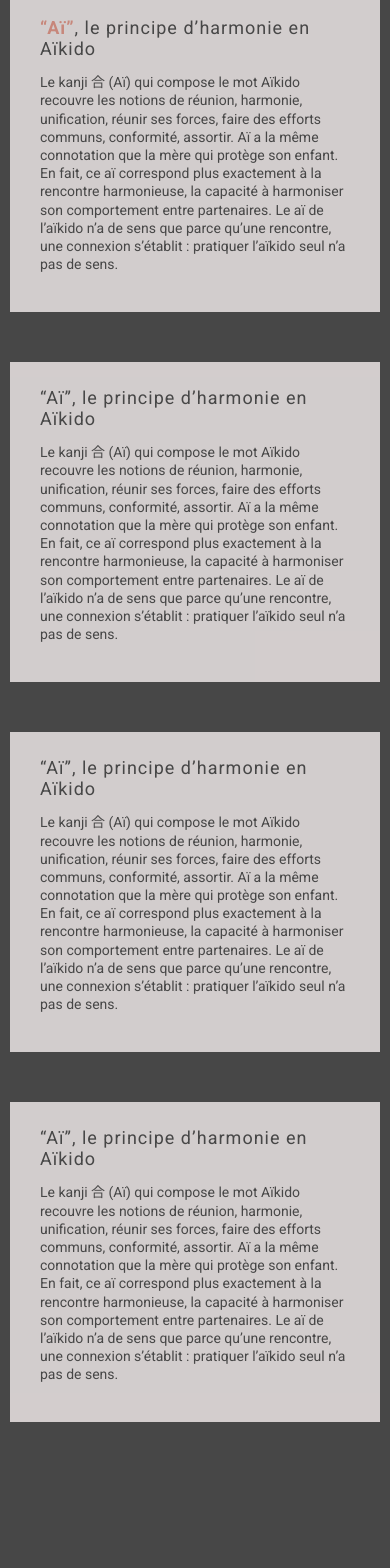
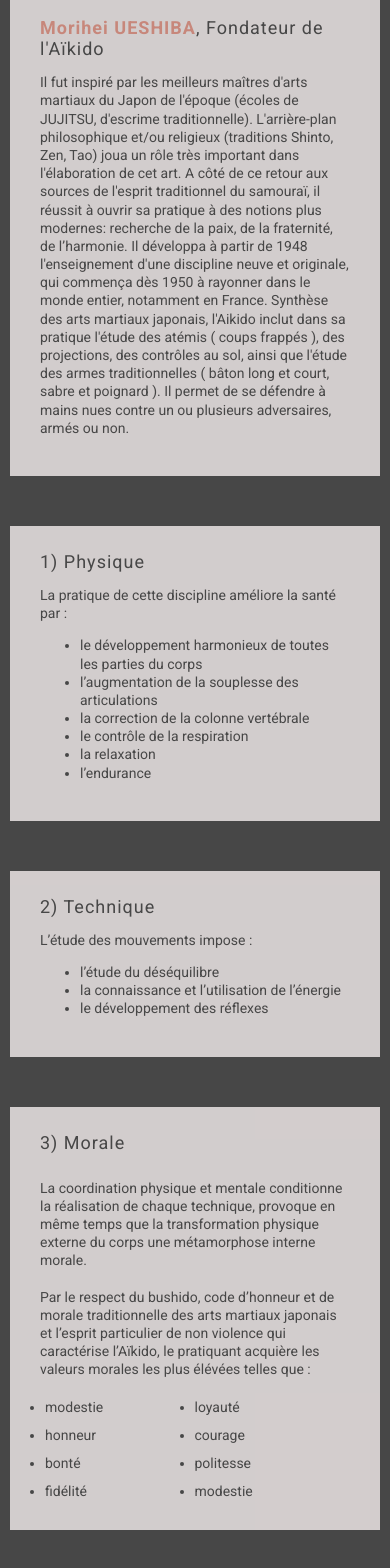
Before and after one commit to Association-sportive-Breakfast-mimes/asso_sportive, a React (Create React App) app: page /Histoire in a window 390 px wide. Shown: the part 386-1954 px from the top of the page. Before the commit the page ends 1858 px from the top, so only its background shows below. Built offline with nearby package versions, Linux system fonts and the light colour scheme.

Commit message:
mobile histoire ok

```diff
--- a/src/components/articlesHistoire/HistoireWrapper1.js
+++ b/src/components/articlesHistoire/HistoireWrapper1.js
@@ -3,8 +3,15 @@ import React from 'react';
 const HistoireWrapper1 = () => {
     return (
         <div className="wrap">
-            <h1><span>“Aï”</span>, le principe d’harmonie en Aïkido</h1>
-            <p>Le kanji 合 (Aï) qui compose le mot Aïkido recouvre les notions de réunion, harmonie, unification, réunir ses forces, faire des efforts communs, conformité, assortir. Aï a la même connotation que la mère qui protège son enfant. En fait, ce aï correspond plus exactement à la rencontre harmonieuse, la capacité à harmoniser son comportement entre partenaires. Le aï de l’aïkido n’a de sens que parce qu’une rencontre, une connexion s’établit : pratiquer l’aïkido seul n’a pas de sens.</p>
+            <h1><span>Morihei UESHIBA</span>, Fondateur de l'Aïkido</h1>
+            <p>Il fut inspiré par les meilleurs maîtres d'arts martiaux du Japon de l'époque (écoles de JUJITSU, d'escrime traditionnelle).
+L'arrière-plan philosophique et/ou religieux (traditions Shinto, Zen, Tao) joua un rôle très important dans l'élaboration de cet art.
+
+A côté de ce retour aux sources de l'esprit traditionnel du samouraï, il réussit à ouvrir sa pratique à des notions plus modernes: recherche de la paix, de la fraternité, de l’harmonie.
+Il développa à partir de 1948 l'enseignement d'une discipline neuve et originale, qui commença dès 1950 à rayonner dans le monde entier, notamment en France.
+
+Synthèse des arts martiaux japonais, l'Aikido inclut dans sa pratique l'étude  des atémis ( coups frappés ), des projections, des contrôles au sol, ainsi que l'étude des armes traditionnelles ( bâton long et court, sabre et poignard ).
+Il permet de se défendre à mains nues contre un ou plusieurs adversaires, armés ou non.</p>
         </div>
     );
 };
--- a/src/components/articlesHistoire/HistoireWrapper2.js
+++ b/src/components/articlesHistoire/HistoireWrapper2.js
@@ -3,8 +3,17 @@ import React from 'react';
 const HistoireWrapper2 = () => {
     return (
         <div className="wrap">
-            <h1>“Aï”, le principe d’harmonie en Aïkido</h1>
-            <p>Le kanji 合 (Aï) qui compose le mot Aïkido recouvre les notions de réunion, harmonie, unification, réunir ses forces, faire des efforts communs, conformité, assortir. Aï a la même connotation que la mère qui protège son enfant. En fait, ce aï correspond plus exactement à la rencontre harmonieuse, la capacité à harmoniser son comportement entre partenaires. Le aï de l’aïkido n’a de sens que parce qu’une rencontre, une connexion s’établit : pratiquer l’aïkido seul n’a pas de sens.</p>
+            <h1>1) Physique</h1>
+            <p>La pratique de cette discipline améliore la santé par :<br />
+            <ul>
+                <li>le développement harmonieux de toutes les parties du corps</li>
+                <li>l’augmentation de la souplesse des articulations</li>
+                <li>la correction de la colonne vertébrale</li>
+                <li>le contrôle de la respiration</li>
+                <li>la relaxation</li>
+                <li>l’endurance</li>
+            </ul>
+            </p>
         </div>
     );
 };
--- a/src/components/articlesHistoire/HistoireWrapper3.js
+++ b/src/components/articlesHistoire/HistoireWrapper3.js
@@ -3,8 +3,14 @@ import React from 'react';
 const HistoireWrapper3 = () => {
     return (
         <div className="wrap">
-            <h1>“Aï”, le principe d’harmonie en Aïkido</h1>
-            <p>Le kanji 合 (Aï) qui compose le mot Aïkido recouvre les notions de réunion, harmonie, unification, réunir ses forces, faire des efforts communs, conformité, assortir. Aï a la même connotation que la mère qui protège son enfant. En fait, ce aï correspond plus exactement à la rencontre harmonieuse, la capacité à harmoniser son comportement entre partenaires. Le aï de l’aïkido n’a de sens que parce qu’une rencontre, une connexion s’établit : pratiquer l’aïkido seul n’a pas de sens.</p>
+            <h1>2) Technique</h1>
+            <p>L’étude des mouvements impose :<br />
+            <ul>
+                <li>l’étude du déséquilibre</li>
+                <li>la connaissance et l’utilisation de l’énergie</li>
+                <li>le développement des réflexes</li>
+            </ul>
+            </p>
         </div>
     );
 };
--- a/src/components/articlesHistoire/HistoireWrapper4.js
+++ b/src/components/articlesHistoire/HistoireWrapper4.js
@@ -2,9 +2,21 @@ import React from 'react';
 
 const HistoireWrapper4 = () => {
     return (
-        <div className="wrap">
-            <h1>“Aï”, le principe d’harmonie en Aïkido</h1>
-            <p>Le kanji 合 (Aï) qui compose le mot Aïkido recouvre les notions de réunion, harmonie, unification, réunir ses forces, faire des efforts communs, conformité, assortir. Aï a la même connotation que la mère qui protège son enfant. En fait, ce aï correspond plus exactement à la rencontre harmonieuse, la capacité à harmoniser son comportement entre partenaires. Le aï de l’aïkido n’a de sens que parce qu’une rencontre, une connexion s’établit : pratiquer l’aïkido seul n’a pas de sens.</p>
+        <div className="wrap morale">
+            <h1>3) Morale</h1>
+            <p>La coordination physique et mentale conditionne la réalisation de chaque technique, provoque en même temps que la transformation physique externe du corps une métamorphose interne morale.<br /><br />Par le respect du bushido, code d’honneur et de morale traditionnelle des arts martiaux japonais et l’esprit particulier de non violence qui caractérise l’Aïkido, le pratiquant acquière les valeurs morales les plus élévées telles que :</p>
+            <ul>
+            <li> modestie</li>
+            <li> honneur</li>
+            <li> bonté</li>
+            <li> fidélité</li>
+            </ul>
+            <ul>
+            <li> loyauté</li>
+            <li> courage</li>
+            <li> politesse</li>
+            <li> modestie</li>
+            </ul>
         </div>
     );
 };
--- a/src/styles/components/_article.scss
+++ b/src/styles/components/_article.scss
@@ -27,7 +27,25 @@
                 font-size: 14px;
             }
         }
-}
+    }
+    .morale {
+        display: flex;
+        flex-wrap: wrap;
+        h1 {
+            width: 100%;
+        }
+        p {
+            width: 100%;
+        }
+        ul {
+            width: 45%;
+            margin-block-start: 0;
+            padding-inline-start: 0;
+            margin: 0 5px;
+            line-height: 2;
+            font-size: 14px;
+        }
+    }
 .Ai {
     figure {
         background-image: url(../../assets/articles/AiMobil.jpg);
```
